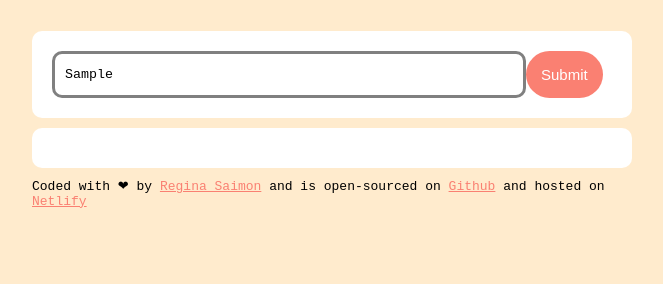
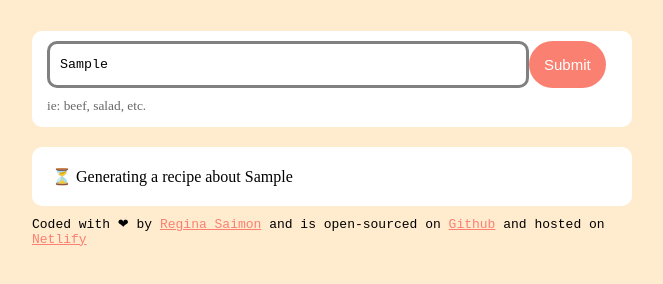
Before and after one commit to rjsaimon-gif/Recipe-Generator, a plain HTML site: page index.html in a window 1280 px wide. Both pictures are taken after typing "Sample" into the empty fields and a click on the input 872 px from the left and 254 px from the top of the page. Shown: the part 180-464 px from the top of the page, without its empty margins (308-971 px from the left). Drawn offline with nearby package versions, Linux system fonts and the light colour scheme; no server answers.

Commit message:
Made updates to the JS and CSS file to enhance the user's experience

```diff
--- a/index.html
+++ b/index.html
@@ -14,6 +14,7 @@
       <h1>AI Recipe Generator</h1>
     </header>
     <main>
+      <div class="form-container">
       <form id="recipe-generator-form">
         <input
           type="text"
@@ -26,7 +27,10 @@
         />
         <input type="submit" class="submit-button" />
       </form>
-      <div class="recipe" id="recipe">
+      <div class="hint">
+       <small> ie: beef, salad, etc. </small></div>
+       </div>
+      <div class="recipe hidden" id="recipe">
       </div>
     </main>
     <footer>
--- a/src/index.js
+++ b/src/index.js
@@ -3,7 +3,7 @@ function displayRecipe(response) {
   new Typewriter("#recipe", {
     strings: [response.data.answer],
     autoStart: true,
-    delay: 75,
+    delay: 1,
     cursor: "",
   });
 }
@@ -14,10 +14,14 @@ function generateRecipe(event) {
   let instructionsInput = document.querySelector("#user-instructions");
   let apiKey = "7a8aacadf32fc08tff87b375486o409c";
   let prompt = `User instructions: Generate a recipe about ${instructionsInput.value}`;
-  let context = `You are a reliable recipe expert. your mission is to generate a recipe in basic HTML. Be sure to follow the user's instructions.`;
+  let context = `You are a reliable recipe expert. your mission is to generate a recipe following the user's instructions. please be sure to write in HTML format.`;
   let apiURL = `https://api.shecodes.io/ai/v1/generate?prompt=${encodeURIComponent(
     prompt
   )}&context=${encodeURIComponent(context)}&key=${apiKey}`;
+
+  let recipeElement = document.querySelector("#recipe");
+  recipeElement.classList.remove("hidden");
+  recipeElement.innerHTML = `⏳ Generating a recipe about ${instructionsInput.value}`;
 
   console.log("generating recipe");
   console.log("Prompt: ${prompt}");
@@ -26,5 +30,5 @@ function generateRecipe(event) {
   axios.get(apiURL).then(displayRecipe);
 }
 
-let recipeFormElement = document.querySelector("#recipe-generator-form");
-recipeFormElement.addEventListener("submit", generateRecipe);
+let recipeElement = document.querySelector("#recipe-generator-form");
+recipeElement.addEventListener("submit", generateRecipe);
--- a/src/style.css
+++ b/src/style.css
@@ -14,9 +14,6 @@ h1 {
 }
 form {
   display: flex;
-  padding: 20px;
-  background-color: white;
-  border-radius: 10px;
 }
 .instructions {
   padding: 10px;
@@ -35,7 +32,6 @@ form {
   font-size: 15px;
 }
 .recipe {
-  font-size: large;
   background-color: white;
   margin-top: 10px;
   color: black;
@@ -49,3 +45,29 @@ footer {
 a {
   color: salmon;
 }
+
+.form-container {
+  padding: 10px 15px;
+  background-color: white;
+  border-radius: 10px;
+  margin-bottom: 20px;
+}
+.hint {
+  opacity: 0.6;
+  margin-top: 5px;
+  line-height: 1.5;
+}
+.hidden {
+  display: none;
+}
+.generating {
+  animation: blink-animation 1s steps(5, start) infinite;
+}
+@keyframes blink {
+  50% {
+    opacity: 0;
+  }
+}
+.blink {
+  animation: blink 1s step-start 0s infinite;
+}
```
Also changed, not shown: 1 other file.
